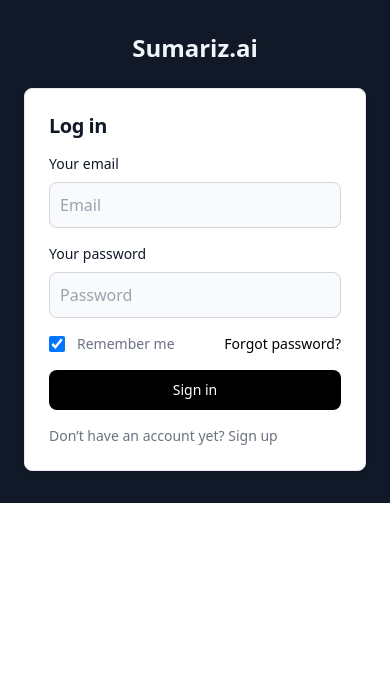
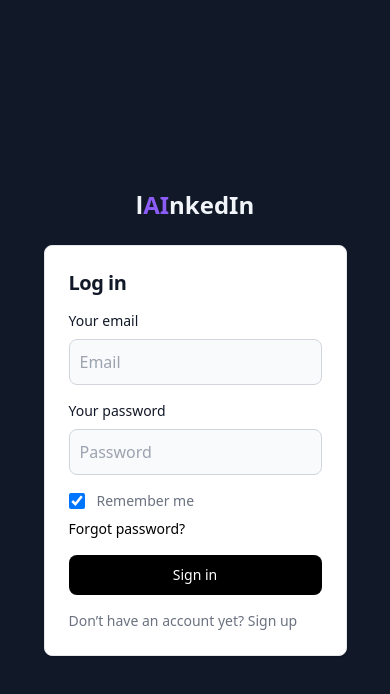
Before and after one commit to tlagoda/linkedinai, a Next.js app: page /login in a window 390 px wide. Shown: the top 694 px of the page. Built offline with nearby package versions, Linux system fonts and the light colour scheme; no server answers.

Commit message:
login mobile

```diff
--- a/src/app/login/page.tsx
+++ b/src/app/login/page.tsx
@@ -83,13 +83,13 @@ export default function LogIn() {
   }
 
   return (
-    <section className="bg-gray-900">
-      <div className="flex flex-col items-center justify-center px-6 py-8 mx-auto md:h-screen lg:py-0">
+    <section className="bg-gray-900 h-screen flex">
+      <div className="flex flex-col items-center justify-center px-6 py-8 mx-auto md:w-2/5 md:h-screen lg:py-0">
         <a
           href="#"
           className="flex text-black items-center mb-6 text-2xl font-semibold text-slate-100"
         >
-          Sumariz.ai
+          l<span className="text-violet-500">AI</span>nkedIn
         </a>
         <div className="w-full bg-white rounded-lg shadow border md:mt-0 sm:max-w-md xl:p-0">
           <div className="p-6 space-y-4 md:space-y-6 sm:p-8">
@@ -142,7 +142,7 @@ export default function LogIn() {
                     className="text-red-500 text-sm"
                   />
                 </div>
-                <div className="flex items-center justify-between">
+                <div className="flex md:items-center justify-between flex-col md:flex-row">
                   <div className="flex items-start">
                     <div className="flex items-center h-5">
                       <Field
@@ -160,7 +160,7 @@ export default function LogIn() {
                   </div>
                   <a
                     href="#"
-                    className="text-sm font-medium text-primary-600 hover:underline"
+                    className="text-sm font-medium mt-2 md:mt-0 text-primary-600 hover:underline"
                   >
                     Forgot password?
                   </a>
```
